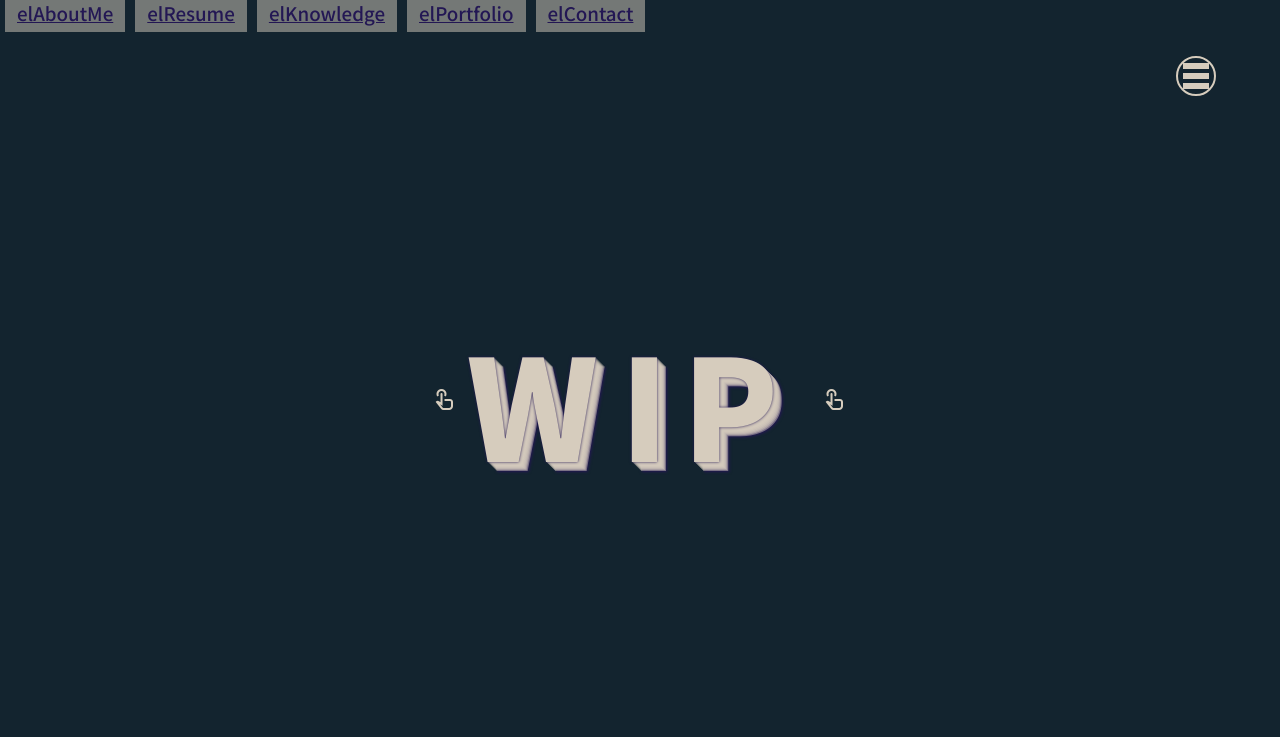
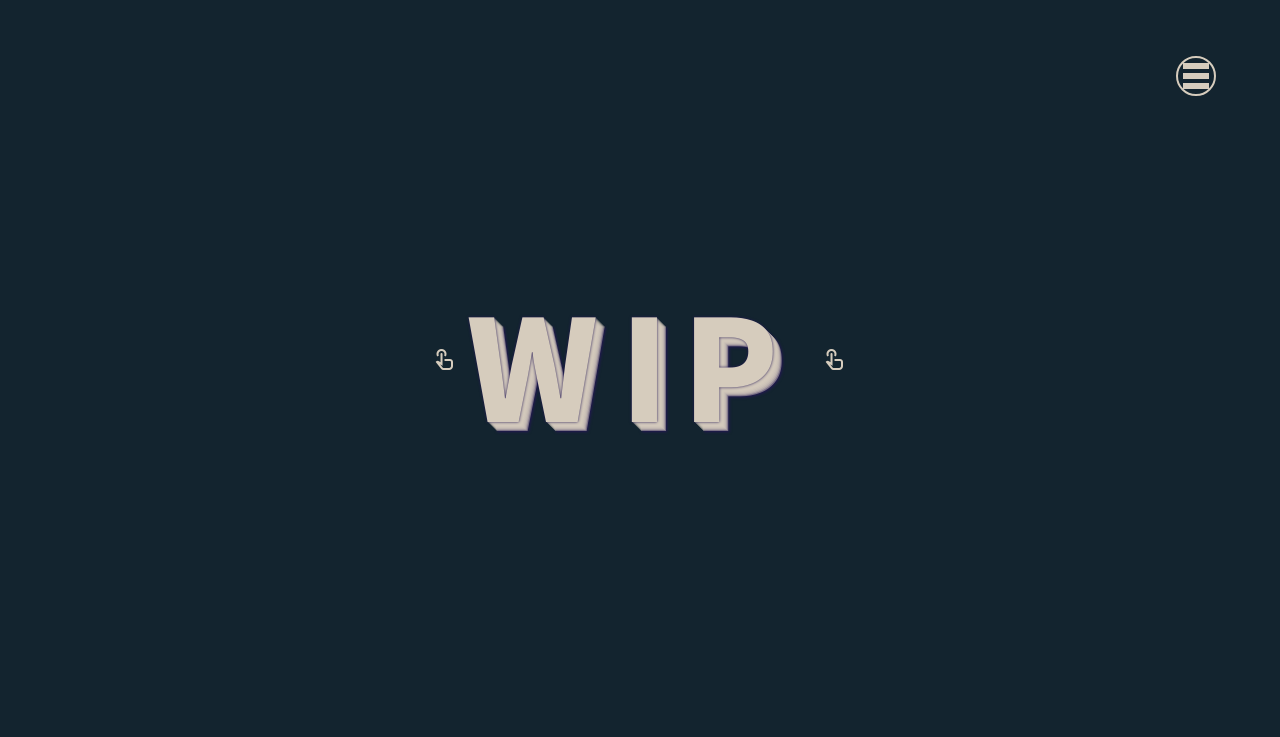
Before and after one commit to rmlgc/VueLanding, a Vue app: page / in a window 1280 px wide. Shown: the top 737 px of the page. Built offline with nearby package versions, Linux system fonts and the light colour scheme.

Commit message:
navigation scroll href added

```diff
--- a/src/App.vue
+++ b/src/App.vue
@@ -14,11 +14,54 @@ import SectionContact from '@/components/Landing/SectionContact.vue'
 
 const pageIsLoad = ref(false)
 
+interface MenuLinkItem {
+	title: string;
+	href: string;
+	scrollTo?: {
+		id: string;
+	};
+}
+const menuLinks: MenuLinkItem[] = [
+	{
+		title: 'About Me',
+		href: 'about-me',
+		scrollTo: {
+			id: 'elAboutMe',
+		},
+	},
+	{
+		title: 'Resume',
+		href: 'resume',
+		scrollTo: {
+			id: 'elResume',
+		},
+	},
+	{
+		title: 'Knowledges',
+		href: 'knowledge',
+		scrollTo: {
+			id: 'elKnowledge',
+		},
+	},
+	{
+		title: 'Portfolio',
+		href: 'portfolio',
+		scrollTo: {
+			id: 'elPortfolio',
+		},
+	},
+	{
+		title: 'Contact',
+		href: 'mailto:rommelgarcia4b@gmail.com?subject=Consulta%20desde%20tu%20portfolio!&body=Buenas%20Rommel%2C%20Me%20gustaria%20saber%20mas%20sobre...%0A%0A...%0A%0ASaludos%2C%0A',
+		scrollTo: false,
+	},
+]
+const headerMenuRef = ref<InstanceType<typeof NavMenu> | null>(null);
+
 onMounted(() => {
 	let options = {}
 	isDocumentReadyStateComplete()
-	console.log(document.readyState)
-	document.onreadystatechange = () => { //To load the app only after all libraries are loaded
+	document.onreadystatechange = () => {
 		isDocumentReadyStateComplete()
 	}
 })
@@ -26,8 +69,26 @@ const isDocumentReadyStateComplete = () => {
 	if (document.readyState == "complete") {
 		setTimeout(() => {
 			pageIsLoad.value = true;
-			console.log('PAGE LOADED')
-			//
+
+			let targetSlug = '';
+			const currentHash = window.location.hash;
+			if (currentHash) {
+				targetSlug = currentHash.substring(1);
+			} else {
+				const pathname = window.location.pathname;
+				const pathSegments = pathname.split('/').filter(segment => segment);
+				if (pathSegments.length > 0) {
+					targetSlug = pathSegments[pathSegments.length - 1];
+				}
+			}
+			if (targetSlug) {
+				if (headerMenuRef.value && typeof headerMenuRef.value.externalScrollByHref === 'function') {
+					setTimeout(() => {
+						headerMenuRef.value.externalScrollByHref(targetSlug);
+					}, 250);
+				}
+			}
+
 		}, 2750);
 	}
 }
@@ -37,8 +98,6 @@ const initIntersection = (element: any, elementIsVisible: any, elementScroll: an
 		...newOptions
 	}
 
-	console.log(element)
-	console.log(options)
 	useIntersectionObserver(
 		element,
 		([{ isIntersecting }], observerElement) => {
@@ -47,37 +106,10 @@ const initIntersection = (element: any, elementIsVisible: any, elementScroll: an
 		options
 	)
 }
-const menuLinks = [
-	{
-		title: 'elAboutMe',
-		href: 'elAboutMe',
-		scrollTo: true,
-	},
-	{
-		title: 'elResume',
-		href: 'elResume',
-		scrollTo: true,
-	},
-	{
-		title: 'elKnowledge',
-		href: 'elKnowledge',
-		scrollTo: true,
-	},
-	{
-		title: 'elPortfolio',
-		href: 'elPortfolio',
-		scrollTo: true,
-	},
-	{
-		title: 'elContact',
-		href: 'elContact',
-		scrollTo: true,
-	},
-]
 </script>
 
 <template>
-	<NavMenu v-show="pageIsLoad" :menuLinks="menuLinks"></NavMenu>
+	<NavMenu v-show="pageIsLoad" :menuLinks="menuLinks" ref="headerMenuRef"></NavMenu>
 	<WipPage id="elWip" ref="elWip" class="content-full"></WipPage>
 	<main v-show="pageIsLoad" class=" ">
 		<SectionAboutMe id="elAboutMe" ref="elAboutMe" class="content section-card section-card--sticky main-content">
--- a/src/components/Landing/NavMenu.vue
+++ b/src/components/Landing/NavMenu.vue
@@ -10,6 +10,9 @@ const socialLinkTranslateY = computed(() => `${socialLinkTranslateYPx.value}px`)
 interface MenuLinkItem {
   title: string
   href: string
+  scrollTo?: {
+    id: string
+  }
 }
 
 const props = defineProps({
@@ -22,6 +25,33 @@ const props = defineProps({
 
 const isMenuOpen = ref(false)
 
+
+const handleMenuLinkClick = (link: MenuLinkItem, event: Event) => {
+  if (link.scrollTo && link.scrollTo.id) {
+    event.preventDefault();
+    performScroll(link.scrollTo.id, true, link.href);
+  }
+  toggleMenu();
+};
+
+const performScroll = (targetDomId: string, updateHash: boolean = true, hrefSlug: string = '') => {
+  const elementToScroll = document.getElementById(targetDomId);
+  if (elementToScroll) {
+    const elementRect = elementToScroll.getBoundingClientRect();
+    const elementPosition = elementRect.top + window.pageYOffset;
+    const offsetPosition = elementPosition - 100;
+    window.scrollTo({
+      top: offsetPosition,
+      behavior: 'smooth'
+    });
+
+    if (updateHash && hrefSlug) {
+      history.pushState(null, '', `#${hrefSlug}`);
+    }
+  } else {
+    console.warn(`Element with ID '${targetDomId}' not found for scrolling.`);
+  }
+};
 
 const scrollToElement = (elementId: string, event: Event) => {
 
@@ -41,19 +71,34 @@ const scrollToElement = (elementId: string, event: Event) => {
       })
     }
   }
-
+  return false;
 }
 
 
 const toggleMenu = () => {
   isMenuOpen.value = !isMenuOpen.value
+  return false;
 }
+
+const externalScrollByHref = (hrefSlug: string) => {
+  const foundLink = props.menuLinks.find(link => link.href === hrefSlug && link.scrollTo);
+  if (foundLink && foundLink.scrollTo) {
+    performScroll(foundLink.scrollTo.id, false);
+  } else {
+    console.warn(`No scrollable link found for href slug: '${hrefSlug}'`);
+  }
+};
+
+defineExpose({
+  externalScrollByHref
+});
 </script>
 
 <template>
+  <div>
     <header id="headerMenu" :class="{ 'open': isMenuOpen }">
-    <a v-for="link in props.menuLinks" :href="link.href" @click="scrollToElement(link.href, $event); toggleMenu();"
-      :key="link.title">
+      <a v-for="link in props.menuLinks" :href="link.scrollTo ? `#${link.href}` : link.href"
+        @click="handleMenuLinkClick(link, $event)" :key="link.title">
         {{ link.title }}
       </a>
     </header>
@@ -73,9 +118,42 @@ const toggleMenu = () => {
         </a>
       </div>
     </div>
+  </div>
 </template>
 
 <style scoped lang="scss">
+header {
+  position: fixed;
+  top: 0%;
+  left: -200%;
+  background-color: var(--text-color-opacity);
+  z-index: 1;
+  backdrop-filter: blur(5px);
+  display: flex;
+  flex-wrap: wrap;
+  padding: 32px 12px;
+  width: calc(100% - 2 * v-bind(hamburguerSize));
+  transition: left .75s ease-in-out;
+
+  & a {
+    isolation: isolate;
+    mix-blend-mode: light;
+    display: block;
+    padding: 10px 15px;
+    color: var(--link-color, white);
+    text-decoration: none;
+    font-size: 1.2rem;
+
+    &:hover {
+      background-color: rgba(255, 255, 255, 0.1);
+    }
+  }
+
+  &.open {
+    left: 0%;
+  }
+}
+
 .header {
   &-btns {
     width: v-bind(hamburguerSize);
@@ -126,37 +204,7 @@ const toggleMenu = () => {
     }
   }
 
-  header {
-    position: fixed;
-    top: 0%;
-    left: -200%;
-    background-color: var(--text-color-opacity);
-    z-index: 1;
-    backdrop-filter: blur(5px);
-    display: flex;
-    flex-wrap: wrap;
-    padding: 32px 12px;
-    width: calc(100% - 2 * v-bind(hamburguerSize));
-    transition: left .75s ease-in-out;
 
-    & a {
-      isolation: isolate;
-      mix-blend-mode: light;
-      display: block;
-      padding: 10px 15px;
-      color: var(--link-color, white);
-      text-decoration: none;
-      font-size: 1.2rem;
-
-      &:hover {
-        background-color: rgba(255, 255, 255, 0.1);
-      }
-    }
-
-    &.open {
-      left: 0%;
-    }
-  }
 
 
   .btn-hamburguer {
--- a/src/components/Landing/SectionContact.vue
+++ b/src/components/Landing/SectionContact.vue
@@ -3,7 +3,8 @@
 </script>
 <template>
 	<section>
-		<a href="mailto:rommelgarcia4b@gmail.com" class="active">
+		<a href="mailto:rommelgarcia4b@gmail.com?subject=Consulta%20desde%20tu%20portfolio!&body=Buenas%20Rommel%2C%20Me%20gustaria%20saber%20mas%20sobre...%0A%0A...%0A%0ASaludos%2C%0A"
+			class="active">
 			<h2 class="text-h3">&nbsp;&nbsp;&nbsp;&nbsp;&nbsp;&nbsp;Contact me &nbsp;&nbsp;&nbsp;&nbsp;&nbsp;&nbsp;</h2>
 		</a>
 	</section>
--- a/src/components/Landing/SectionMyKnowledge.vue
+++ b/src/components/Landing/SectionMyKnowledge.vue
@@ -327,7 +327,6 @@ section {
 			border-radius: 8px;
 			position: relative;
 			overflow: hidden;
-			// max-width: 600px;
 			width: 100%;
 			padding: 1.5rem;
 			background: var(--background-color);
--- a/src/components/Landing/SectionResume.vue
+++ b/src/components/Landing/SectionResume.vue
@@ -44,10 +44,6 @@
     }
   }
 
-  &-content {
-    // padding: 20px 8px;
-  }
-
   &-date {
     writing-mode: vertical-lr;
     text-orientation: mixed;
--- a/src/components/elements/AccordionRml.vue
+++ b/src/components/elements/AccordionRml.vue
@@ -24,8 +24,6 @@
 	if (currentEl == null) return
 	if (element == null) return
 	currentEl.classList.toggle("open")
-		console.log(event.currentTarget)
-		console.log(element.getElementsByClassName("accordion-content")[0].classList.toggle("open"))
 }
 </script>
 
```
Lines whose indentation alone changed are shown as unchanged.
